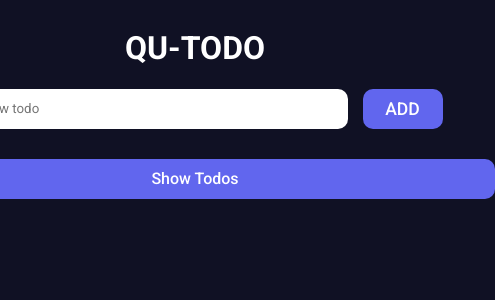
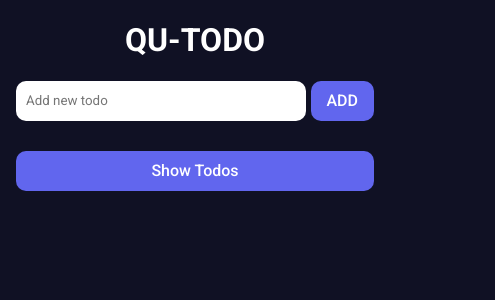
Before and after one commit to omertaskn452/todo-app-2024, a React (Create React App) app: page / in a window 390 px wide. Shown: the top 300 px of the page, 495 px wide, since content can reach past the window. Built offline with nearby package versions, Linux system fonts and the light colour scheme.

Commit message:
now style is responsive (but not perfect)

```diff
--- a/src/components/Main/Main.jsx
+++ b/src/components/Main/Main.jsx
@@ -2,6 +2,7 @@ import React, {useEffect, useState, useRef} from "react";
 import style from "./main.css"
 import DeleteIcon from "../icons/DeleteIcon/DeleteIcon";
 import EditIcon from "../icons/EditIcon/EditIcon";
+import AcceptIcon from "../icons/AcceptIcon/AcceptIcon";
 import Todo from "../Todo/Todo";
 import { nanoid } from "nanoid";
 
--- a/src/components/Main/main.css
+++ b/src/components/Main/main.css
@@ -17,12 +17,11 @@ body{
 .add-todo{
   display: flex;
   justify-content: center;
-  width: 100%;
 }
 .submit-input{
   background-color: white;
   color: #000000;
-  width: 400px;
+  width: 100%;
   height: 40px;
   padding: 0px;
   padding-left: 10px;
@@ -35,12 +34,13 @@ body{
 }
 .submit-button{
   background-color: #6166ee;
+  text-align: center;
   color: white;
-  width: 80px;
-  height: 40px;
   font-size: 1.1rem;
   font-weight: 500;
   margin-left: 15px;
+  padding-left: 2rem;
+  padding-right: 2em;
   border: none;
   border-radius: 10px;
 }
@@ -58,3 +58,19 @@ body{
   font-size: 1rem;
   font-weight: 500;
 }
+@media (max-width: 768px){
+  .main-wrapper{
+    width: 100%;
+    padding-left: 1em;
+    padding-right: 1em;
+  }
+  .submit-input{
+    width: 100%;
+  }
+  .submit-button{
+    margin-left: 5px;
+    font-size: 1rem;
+    padding-left: 1em;
+    padding-right: 1em;
+  }
+}
--- a/src/components/Todo/Todo.jsx
+++ b/src/components/Todo/Todo.jsx
@@ -2,6 +2,7 @@ import React, {useRef, useEffect, useState} from "react";
 import style from "./todo.css"
 import DeleteIcon from "../icons/DeleteIcon/DeleteIcon";
 import EditIcon from "../icons/EditIcon/EditIcon";
+import AcceptIcon from "../icons/AcceptIcon/AcceptIcon";
 
 export default function Todo(props) {
 
@@ -60,6 +61,9 @@ export default function Todo(props) {
       </div>
       <div className={`${props.isUpdating ? 'todo-info-updating' : 'todo-info-updating-disabled'}`}>
         <button onClick={()=>props.updateTodo(props.id)} className="todo-info-update-button">UPDATE</button>
+        <div className="todo-info-icon-wrapper" onClick={()=>props.updateTodo(props.id)}>
+          <AcceptIcon/>
+        </div>
       </div>
     </div>
   )
--- a/src/components/Todo/todo.css
+++ b/src/components/Todo/todo.css
@@ -82,3 +82,20 @@ textarea::-webkit-scrollbar{
   height: 30px;
   border-radius: 5px;
 }
+@media (max-width: 425px){
+  .todo-info-title{
+    padding: 5px 0px 5px 5px;
+  }
+  .todo-info-icons{
+    width: auto;
+    flex-direction: column;
+    padding: 0px 10px;
+  }
+  .todo-info-updating{
+    width: auto;
+    padding: 0px 10px;
+  }
+  .todo-info-update-button{
+    display: none;
+  }
+}
--- a/src/style.css
+++ b/src/style.css
@@ -1,6 +1,10 @@
 *{
   font-family: 'Roboto', sans-serif;
   box-sizing: border-box;
+}
+body{
+  margin: 0;
+  padding: 0;
 }
 .todo-icon{
   width: 28px;
@@ -13,3 +17,25 @@
   color: rgb(201, 0, 0);
   margin-left: 5px
 }
+.accept-icon{
+
+}
+@media (max-width: 425px){
+  .todo-icon{
+    width: 24px;
+    height: 24px;
+  }
+  .edit-icon{
+    position: relative;
+    bottom: 3px;
+  }
+  .delete-icon{
+    position: relative;
+    top: 3px;
+    margin-left: 0px;
+  }
+  .accept-icon{
+    width: 40px;
+    height: 40px;
+  }
+}
```
Also changed, not shown: src/components/icons/AcceptIcon/AcceptIcon.jsx (added, +8 -0 lines), public/assets/accept.svg (added), public/assets/bege.png (deleted).
